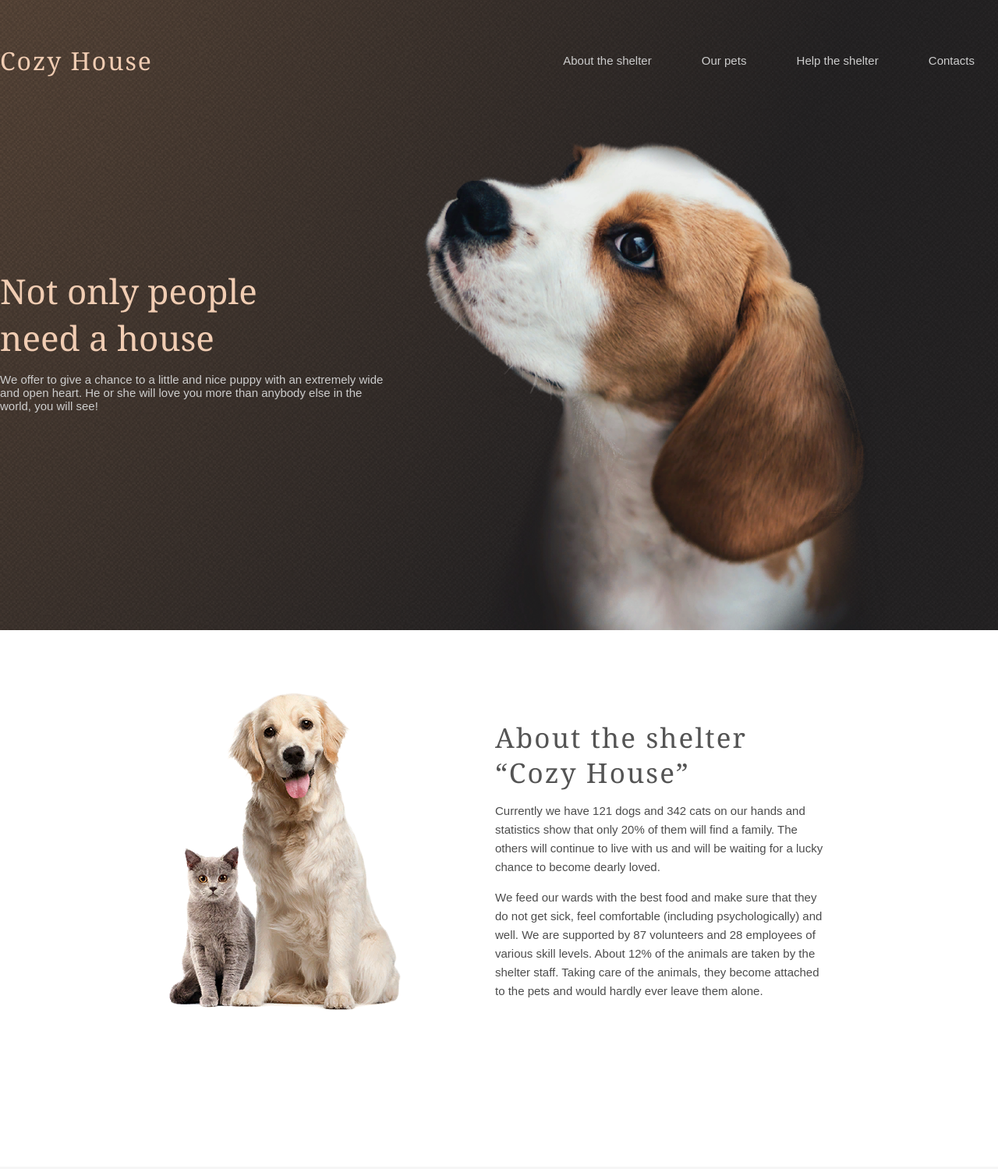
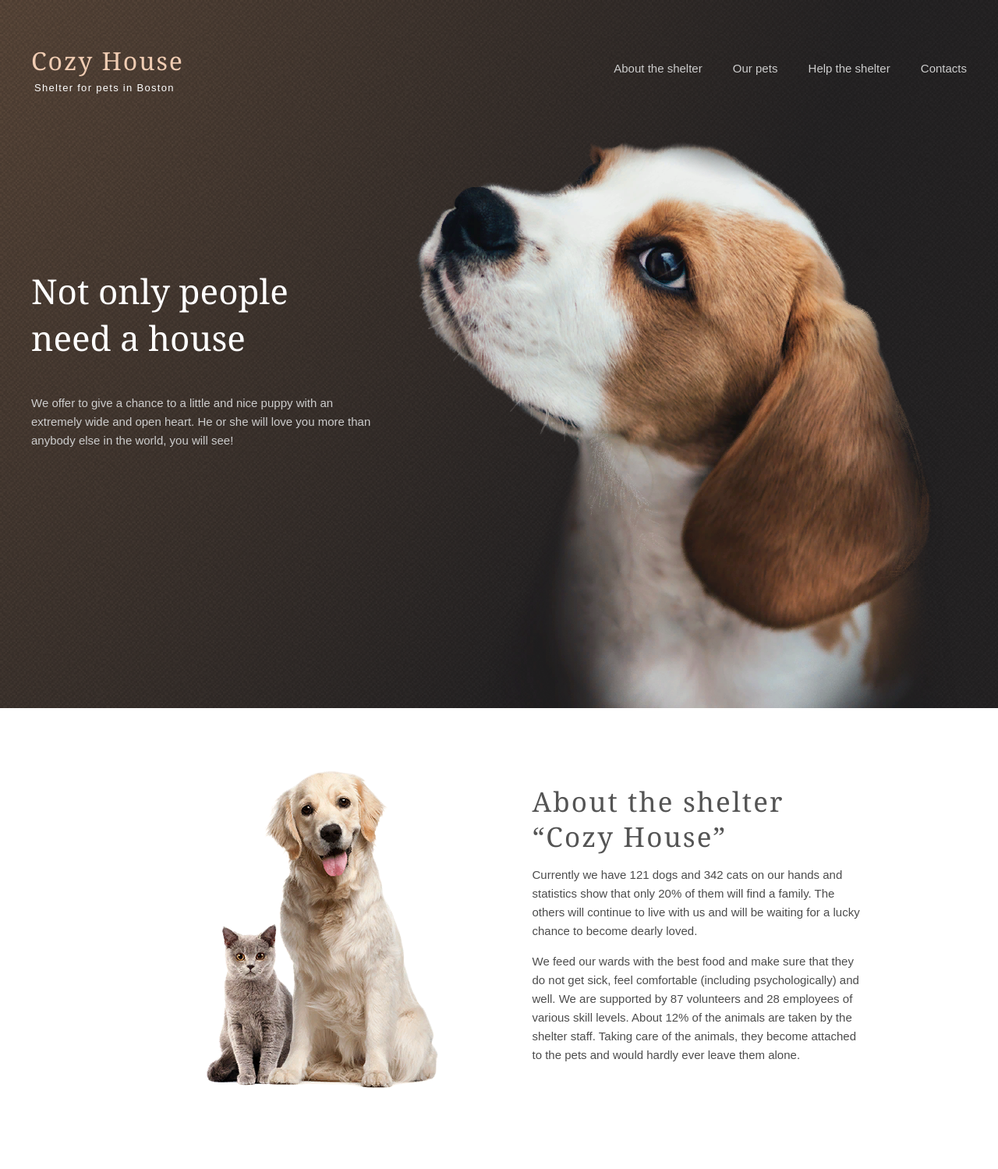
Before and after one commit to zapitetskaya/shelter, a plain HTML site: page index.html in a window 1280 px wide. Shown: the top 1499 px of the page at 78% size. Drawn offline with Linux system fonts and the light colour scheme.

Commit message:
refactor: markup through flexbox

```diff
--- a/index.html
+++ b/index.html
@@ -6,11 +6,13 @@
     <title>shelter</title>
 </head>
 
-<body>
+<body class="body">
+<section class="section_header">
     <header class="header">
-    <div class="container">
-        <div class="header_inner">
+        <div class="title">
             <div class="header_logo">Cozy House</div>
+            <div class="header_sub_logo">Shelter for pets in Boston</div>
+        </div>
 
         <nav class="nav">
             <a class="nav_link" href="a">About the shelter</a>
@@ -18,60 +20,43 @@
             <a class="nav_link" href="a">Help the shelter</a>
             <a class="nav_link" href="a">Contacts</a>
         </nav>
-
-        </div>
-    </div>
     </header>
 
     <div class="intro">
+        <div class="intro_left">
+            <div class="intro_title">Not only people <br> need a house</div>
 
-    <div class="container">
-        <div class="intro_inner_left">
-
-            <div class="intro_title">Not only people <br> need a house</div>
-            <p>We offer to give a chance to a
-                little and nice puppy with an extremely wide
-                and open heart. He or she will love you more than
-                anybody else in the world, you will see!</p>
+            <p class="paragraph_intro">We offer to give a chance to a little and nice puppy with an extremely wide and
+                open heart. He or
+                she will love you more than anybody else in the world, you will see!</p>
+        </div>
+        <img class="intro_right" src="assets/start-screen-puppy.png" style=" width: 698px; height: 728px;"
+             alt="photo puppy">
     </div>
 
-        <div class="intro_inner_right">
-            <img src="assets/start-screen-puppy.png" style=" width: 598px; height: 628px;" alt="photo puppy">
-        </div>
-    </div>
-</div>
-<div class="about">
-<div class="container_about">
-    <div class="about_left">
-    <img src="assets/about-pets.png" alt="photo of two puppies">
+</section>
+
+<section class="about">
+
+    <img class="about_left" src="assets/about-pets.png" alt="photo of two puppies">
+
+    <div class="about_right">
+        <div class="about_title">About the shelter <br> “Cozy House”</div>
+
+        <p>Currently we have 121 dogs and 342 cats on our hands and statistics show that only 20% of them will
+            find a family. The others will continue to live with us and will be waiting for a lucky chance
+            to become dearly loved.</p>
+
+        <p>We feed our wards with the best food and make sure that they do not get sick, feel comfortable
+            (including psychologically) and well. We are supported by 87 volunteers and 28 employees of
+            various skill levels. About 12% of the animals are taken by the shelter staff. Taking care of
+            the animals, they become attached to the pets and would hardly ever leave them alone.</p>
     </div>
 
-    <div class ="about_right">
-        <div class="about_title">About the shelter <br> “Cozy House”</div>
-        <p>Currently we have 121 dogs and 342 cats
-            on our hands and statistics show that only 20%
-            of them will find a family. The others will continue
-            to live with us and will be waiting for a lucky
-            chance to become dearly loved.</p>
-        <p>We feed our wards with the best food and make sure that
-            they do not get sick, feel comfortable (including
-            psychologically) and well. We are supported by 87
-            volunteers and 28 employees of various skill levels.
-            About 12% of the animals are taken by the shelter
-            staff. Taking care of the animals, they become
-            attached to the pets and would hardly ever leave
-            them alone.</p>
-    </div>
-</div>
-</div>
-
-<div class="pets">
-    <div class="container_pets">
-        <div class="pets_logo">Our friends who <br> are looking for a house </div>
-
-    </div>
-
-</div>
+</section>
+<section>
+<!--    <div class="pets_logo">Our friends who <br> are looking for a house</div>-->
+</section>
 
 </body>
 </html>
--- a/style.css
+++ b/style.css
@@ -1,26 +1,31 @@
-body {
-    margin: 0;
+.body {
     font-family: Arial, serif;
     font-size: 15px;
     color: #CDCDCD;
+    margin: 0 auto;
+    width: 1280px;
+    display: flex;
+    flex-direction: column;
+    justify-content: center;
+}
 
+.section_header {
+    background: url("assets/start-screen-gradient-background.png") center no-repeat;
+    -webkit-background-size: auto;
+}
+
+/*header*/
+.title {
+    margin: 60px 0 0 0;
 }
 
 .header {
-    padding-top: 60px;
-    width: 100%;
-    position: absolute;
-    top: 0;
-    left: 0;
-    right: 0;
-    z-index: 1000;
-}
-
-.header_inner {
     display: flex;
+    flex-direction: row;
     justify-content: space-between;
-    align-items: center;
-
+    width: 1280px;
+    height: 180px;
+    margin: 0 0 0 0;
 }
 
 .header_logo {
@@ -32,10 +37,18 @@ body {
     color: #F1CDB3;
     font-weight: normal;
     line-height: 110%;
-    display: flex;
-    align-items: center;
+    margin: 0 0 0 40px;
+}
 
-
+.header_sub_logo {
+    font-size: 13px;
+    font-style: normal;
+    font-weight: 400;
+    line-height: 15px;
+    letter-spacing: 0.1em;
+    text-align: left;
+    color: #fff;
+    margin: 10px 0 0 44px;
 }
 
 .nav {
@@ -46,14 +59,13 @@ body {
     line-height: 24px;
     letter-spacing: 0;
     text-align: left;
+    margin: 76px 5px 0 0;
 }
 
 .nav_link {
-    display: inline-block;
-    vertical-align: top;
-    margin: 0 30px;
+    color: #CDCDCD;
+    margin: 0 35px 0 0;
     text-decoration: none;
-    color: #CDCDCD;
 }
 
 .nav_link:hover {
@@ -61,48 +73,47 @@ body {
     text-decoration: underline;
 }
 
-.container {
-
-    width: 100%;
-    max-width: 1280px;
-    max-height: 810px;
-    margin: 0 auto;
-}
-
+/*intro*/
 .intro {
-
-    margin: 0;
-    width: 100%;
-    height: 808px;
-    background: url("assets/start-screen-gradient-background.png") center no-repeat;
-    -webkit-background-size: cover;
+    display: flex;
+    flex-direction: row;
+    justify-content: space-between;
+    width: 1280px;
 }
 
 .intro_title {
-    top: 50%;
     font-family: Georgia, serif;
     font-size: 44px;
-    color: #F1CDB3;
+    color: #fff;
+    margin: 163px 0 0 0;
 }
 
-.intro_inner_left {
-    top: 343px;
-    position: absolute;
-    width: 500px;
-    bottom: 451px;
+.intro_left {
+    width: 460px;
+    margin: 0 0 0 40px;
 }
 
-.intro_inner_right {
-    height: 728px;
-    width: 698px;
-    top: 180px;
-    border-radius: 0px;
-    position: absolute;
-    left: calc(50% - 698px / 2 + 251px);
+.intro_right {
+    margin: 0 50px auto;
 }
-.about{
-    background: #ffff;
-    max-height: 588px;
+
+.paragraph_intro {
+    margin: 42px 0 0 0;
+    font-size: 15px;
+    font-style: normal;
+    font-weight: 400;
+    line-height: 24px;
+    letter-spacing: 0;
+    text-align: left;
+}
+
+/*about*/
+.about {
+    display: flex;
+    flex-direction: row;
+    justify-content: center;
+    align-items: center;
+    width: 1280px;
     color: #4C4C4C;
     font-family: Arial, serif;
     font-size: 15px;
@@ -111,57 +122,40 @@ body {
     line-height: 24px;
     letter-spacing: 0;
     text-align: left;
-    position: center;
+}
 
+.about_left {
+    width: 300px;
+    height: 408px;
+    margin: 80px 60px 100px 215px;
 }
-.about_left{
-    position: relative;
-    top: 80px;
-    width: 500px;
-    bottom: 451px;
-    left: 215px;
+
+.about_right {
+    width: 430px;
+    margin: 94px 120px 114px 60px;
 }
-.about_right{
-    position: relative;
-    top: -300px ;
-    width: 430px;
-    left: 635px;
+
+.about_title {
+    font-family: Georgia, serif;
+    font-size: 35px;
+    font-style: normal;
+    line-height: 45px;
+    letter-spacing: 0.06em;
+    text-align: left;
+    color: #545454;
 }
-.about_title{
+
+/*pets*/
+.container_pets {
+    background: #F6F6F6;
+}
+
+.pets_logo {
     font-family: Georgia, serif;
     font-size: 35px;
     font-style: normal;
     font-weight: 400;
     line-height: 45px;
     letter-spacing: 0.06em;
-    text-align: left;
     color: #545454;
 }
-.container_about{
-
-    width: 100%;
-    max-width: 1280px;
-    max-height: 588px;
-    margin: 0 auto;
-}
-.container_pets{
-    position: absolute;
-    height: 877px;
-    left: 0;
-    right: 0;
-    top: 1496px;
-    background: #F6F6F6;
-}
-.pets_logo{
-    position: relative;
-    top: 80px;
-    font-family: Georgia, serif;
-    font-size: 35px;
-    font-style: normal;
-    font-weight: 400;
-    line-height: 45px;
-    letter-spacing: 0.06em;
-    text-align: center;
-    color: #545454;
-
-}
```
Lines whose indentation alone changed are shown as unchanged.
